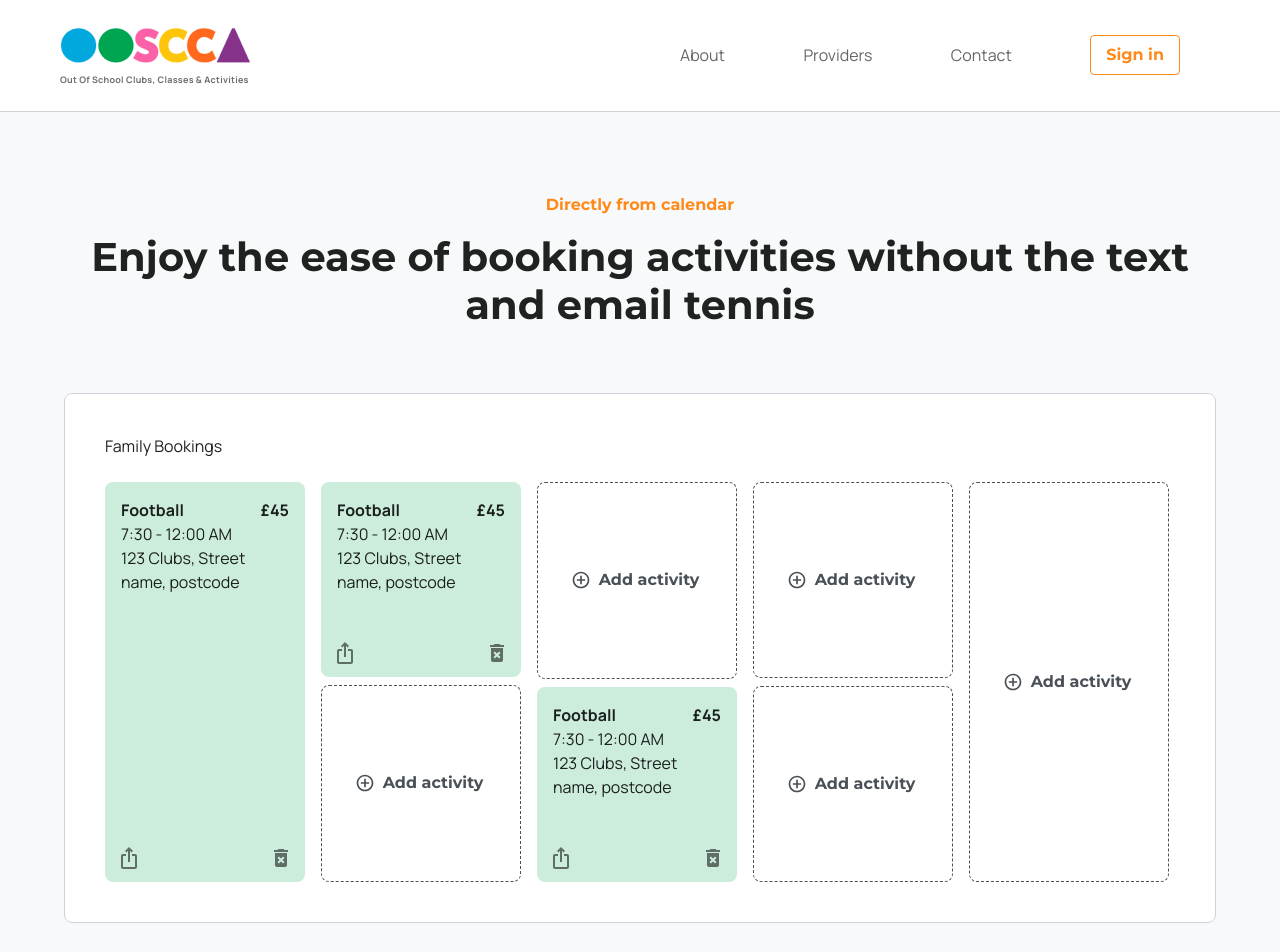
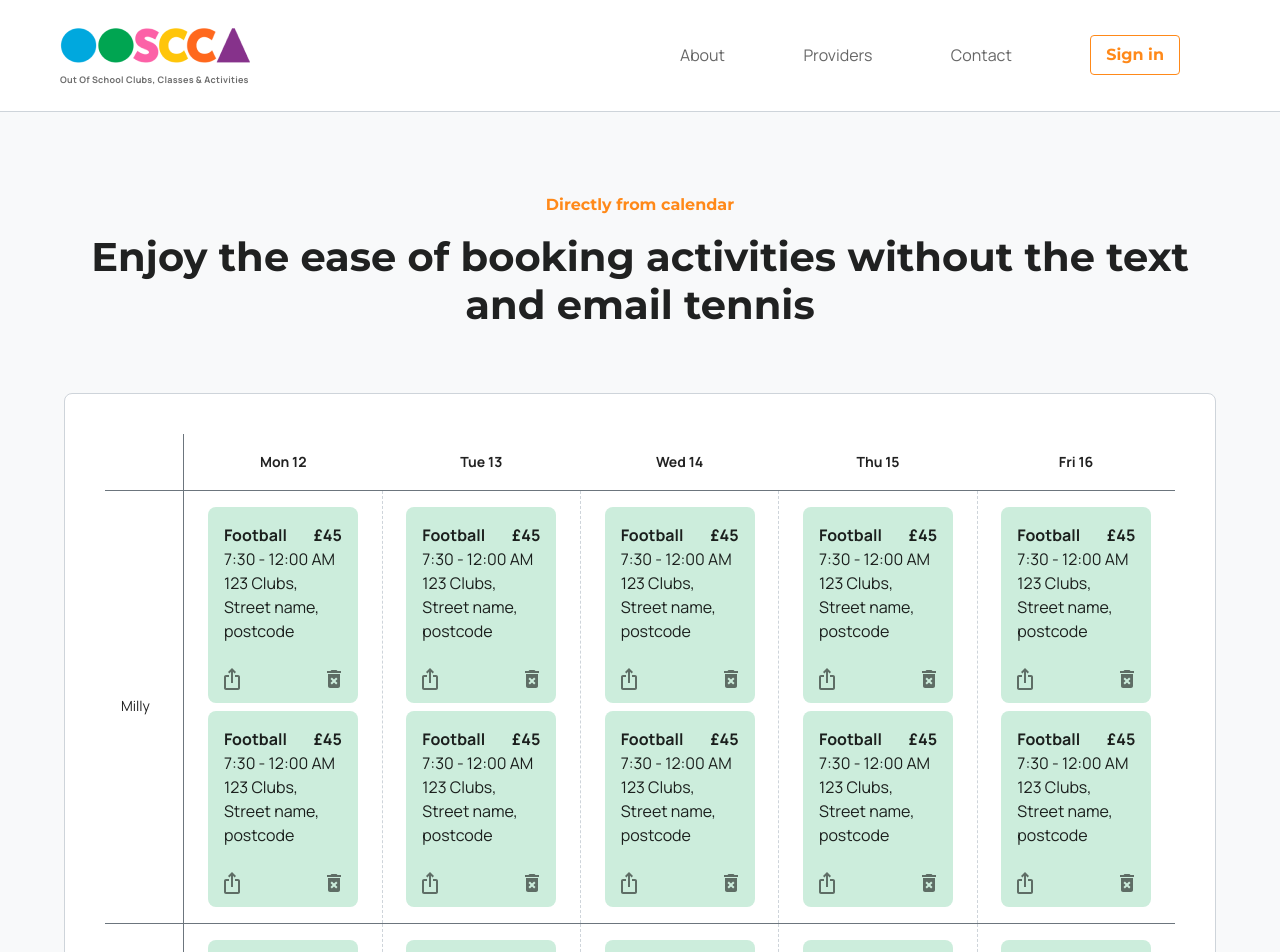
Before and after one commit to digital-brother/ooscca-fe, a Next.js app: page /booking in a window 1280 px wide. Shown: the top 952 px of the page. Built offline with nearby package versions, Linux system fonts and the light colour scheme.

Commit message:
Add FamilyBookings

```diff
--- a/src/app/booking/OOSPlannerSection.js
+++ b/src/app/booking/OOSPlannerSection.js
@@ -1,10 +1,26 @@
 "use client";
 
-import { Box, Button, Container, IconButton, Typography } from "@mui/material";
+import AddCircleOutlineIcon from "@mui/icons-material/AddCircleOutline";
+import DeleteForeverIcon from "@mui/icons-material/DeleteForever";
 import IosShareIcon from "@mui/icons-material/IosShare";
-import DeleteForeverIcon from "@mui/icons-material/DeleteForever";
-import AddCircleOutlineIcon from "@mui/icons-material/AddCircleOutline";
+import {
+  Box,
+  Button,
+  Container,
+  IconButton,
+  Table,
+  TableBody,
+  TableCell,
+  TableContainer,
+  TableHead,
+  TableRow,
+  Typography,
+} from "@mui/material";
 import { styled } from "@mui/system";
+import dayjs from "dayjs";
+import weekday from "dayjs/plugin/weekday";
+
+dayjs.extend(weekday);
 
 const BookingBox = styled(Box)(({ theme }) => ({
   flex: 1,
@@ -58,9 +74,9 @@ function EmptyBooking() {
   );
 }
 
-function BookingDay({ bookings = [] }) {
+function BookingDay({ bookings = [], sx }) {
   return (
-    <Box sx={{ display: "flex", flexDirection: "column", rowGap: 1, width: 200, height: 400 }}>
+    <Box sx={{ display: "flex", flexDirection: "column", rowGap: 1, width: 150, height: 400, ...sx }}>
       {bookings.map((booking, index) =>
         booking ? <Booking key={index} booking={booking} /> : <EmptyBooking key={index} />
       )}
@@ -69,10 +85,79 @@ function BookingDay({ bookings = [] }) {
 }
 
 function FamilyBookings() {
-  return <>Family Bookings</>;
+  const today = dayjs();
+  let firstWeekDayDate;
+  if (today.weekday() === 0 || today.weekday() === 6) {
+    firstWeekDayDate = today.startOf("week").add(1, "day");
+  } else {
+    firstWeekDayDate = today.startOf("week").add(1, "day");
+  }
+  const weekDates = Array.from({ length: 5 }, (_, i) => firstWeekDayDate.add(i, "day"));
+  const children = ["Milly", "Daniel"];
+
+  const formatDate = (date) => date.format("ddd D");
+
+  const booking = {
+    type: "Football",
+    time: "7:30 - 12:00 AM",
+    address: "123 Clubs, Street name, postcode",
+    price: 45,
+  };
+
+  const StyledHeaderTableCell = styled(TableCell)(({ theme }) => ({
+    borderBottom: "none",
+    "&:first-child": {
+      borderRight: "1px solid",
+      borderRightColor: theme.palette.grey[500],
+    },
+  }));
+
+  const StyledTableCell = styled(TableCell)(({ theme }) => ({
+    justifyContent: "center",
+    borderBottom: "none",
+    "&:not(:last-child)": {
+      borderRight: "1px dashed",
+      borderRightColor: theme.palette.grey[300],
+    },
+    "&:first-child": {
+      borderRight: "1px solid",
+      borderRightColor: theme.palette.grey[500],
+    },
+  }));
+
+  return (
+    <TableContainer component={Box}>
+      <Table sx={{ minWidth: 650 }} aria-label="simple table">
+        <TableHead>
+          <TableRow sx={{ borderBottom: "1px solid", borderColor: "grey.500" }}>
+            <StyledHeaderTableCell></StyledHeaderTableCell>
+            {weekDates.map((date, index) => (
+              <StyledHeaderTableCell key={index} align="center">
+                {formatDate(date)}
+              </StyledHeaderTableCell>
+            ))}
+          </TableRow>
+        </TableHead>
+        <TableBody>
+          {children.map((child, index) => (
+            <TableRow key={index} sx={{ "&:not(:last-child)": { borderBottom: "1px solid", borderColor: "grey.500" } }}>
+              <StyledTableCell component="th" scope="row">
+                {child}
+              </StyledTableCell>
+              {weekDates.map((date, index) => (
+                <StyledTableCell key={index} align="left">
+                  <BookingDay bookings={[booking, booking]} sx={{ mx: "auto" }} />
+                </StyledTableCell>
+              ))}
+            </TableRow>
+          ))}
+        </TableBody>
+      </Table>
+    </TableContainer>
+  );
 }
 
-function BookingCalendar({ sx }) {
+function Wrapper({ sx }) {
   const booking = {
     type: "Football",
     time: "7:30 - 12:00 AM",
@@ -91,7 +176,7 @@ function BookingCalendar({ sx }) {
       }}
     >
       <FamilyBookings />
-      <Box sx={{display: "flex", columnGap: 2, mt: 3}}>
+      <Box sx={{ display: "flex", columnGap: 2, mt: 7 }}>
         <BookingDay bookings={[booking]} />
         <BookingDay bookings={[booking, null]} />
         <BookingDay bookings={[null, booking]} />
@@ -112,7 +197,7 @@ export default function OOSPlannerSection() {
             Enjoy the ease of booking activities without the text and email tennis
           </Typography>
         </Box>
-        <BookingCalendar sx={{ mt: 8 }} />
+        <Wrapper sx={{ mt: 8 }} />
       </Container>
     </Box>
   );
```
